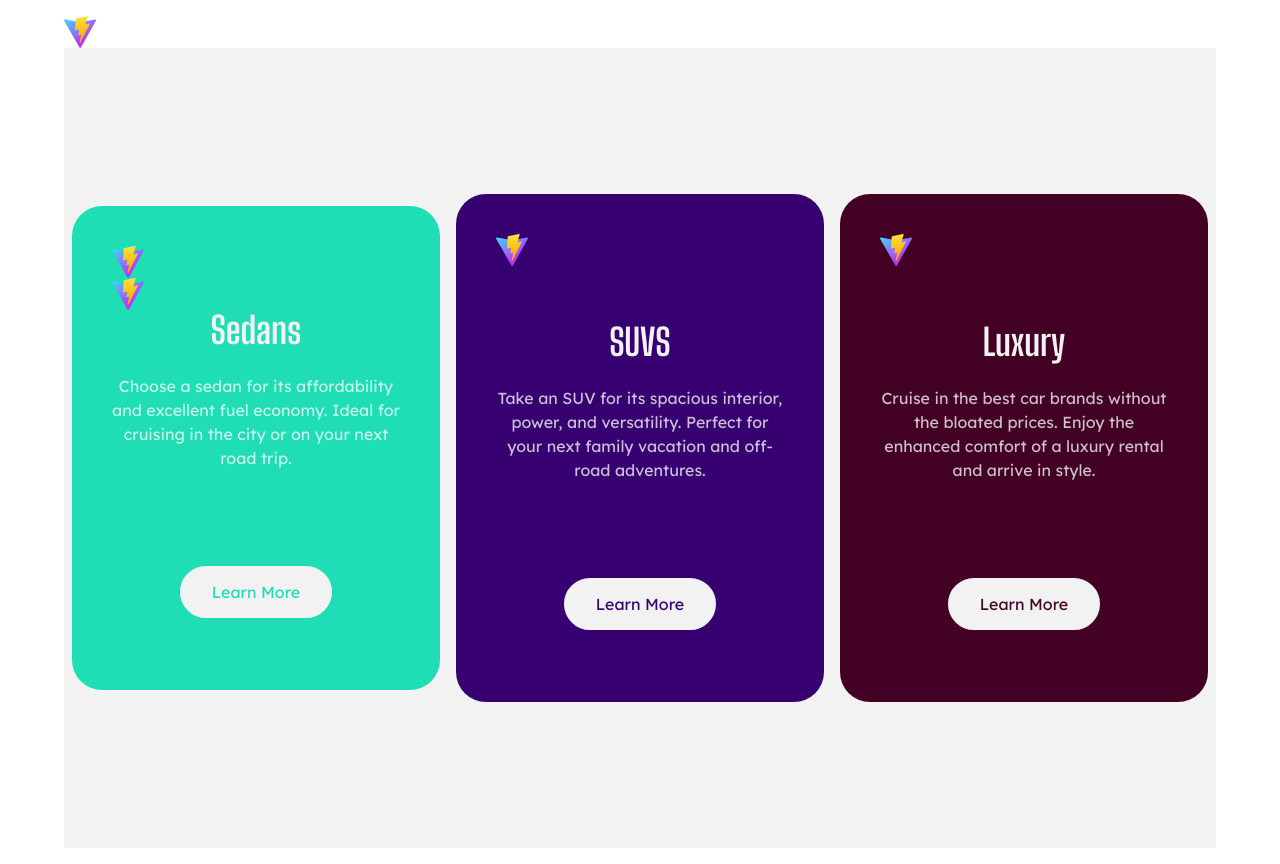
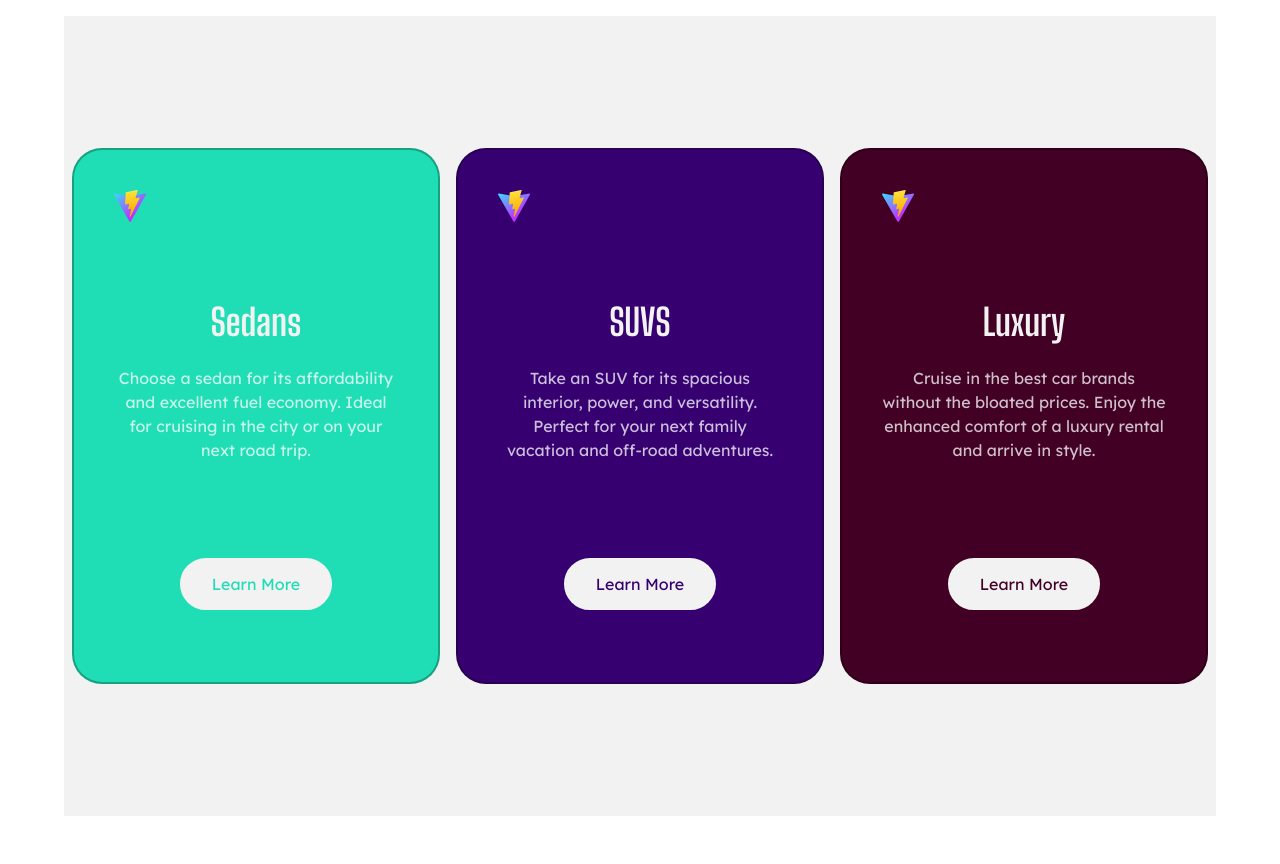
Before and after one commit to Kobra-soft/3column_webpage_demo_react_vite, a React (Vite) app: page / in a window 1280 px wide. After the commit the page ends 832 px from the top, so only its background shows below. Built offline with nearby package versions, Linux system fonts and the light colour scheme.

Commit message:
Commit - Final SVG FIX

```diff
--- a/src/App.jsx
+++ b/src/App.jsx
@@ -5,11 +5,10 @@ function App() {
   return (
     <>
       <div className="container">
-      <img src="/vite.svg"/>
         <div className="items">
-          <div className="item first">
-            {/* <div className="image"> */}<img src="/vite.svg"/><img src="/vite.svg"/>{/* </div> */}
-            <h1>
+          <div className="item first border-2 border-[#00000045]">
+            <img src="/vite.svg"/>
+            <h1 className='mt-20'>
               Sedans
             </h1>
             <p>
@@ -18,9 +17,9 @@ function App() {
             </p>
             <button>Learn more</button>
           </div>
-          <div className="item second">
-            <div className="image"><img src="/public/vite.svg"/></div>
-            <h1>
+          <div className="item second border-2 border-[#00000045]">
+          <img src="/vite.svg"/>
+          <h1 className='mt-20'>
               SUVS
             </h1>
             <p>
@@ -29,16 +28,16 @@ function App() {
             </p>
             <button>Learn more</button>
           </div>
-          <div className="item third">
-            <div className="image"><img src="/public/vite.svg"/></div>
-            <h1>
+          <div className="item third border-2 border-[#00000045]">
+          <img src="/vite.svg"/>
+          <h1 className='mt-20'>
               Luxury
             </h1>
             <p>
               Cruise in the best car brands without the bloated prices. Enjoy the enhanced comfort of a luxury
               rental and arrive in style.
             </p>
-            <button>Learn more</button>
+            <button className=''>Learn more</button>
           </div>
         </div>
       </div>
--- a/src/index.css
+++ b/src/index.css
@@ -50,6 +50,7 @@ button {
   background-color: #1a1a1a;
   cursor: pointer;
   transition: border-color 0.25s;
+
 }
 button:hover {
   border-color: #f2f2f2;
```
